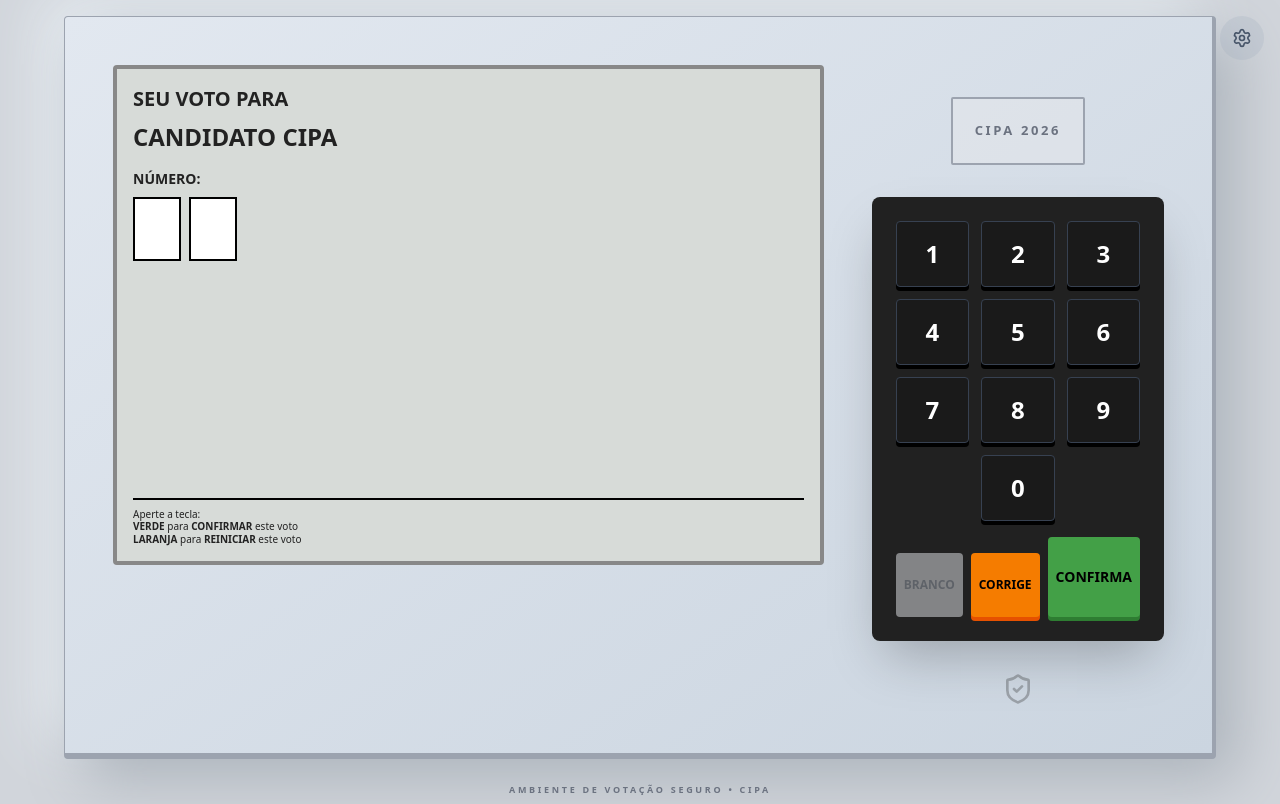
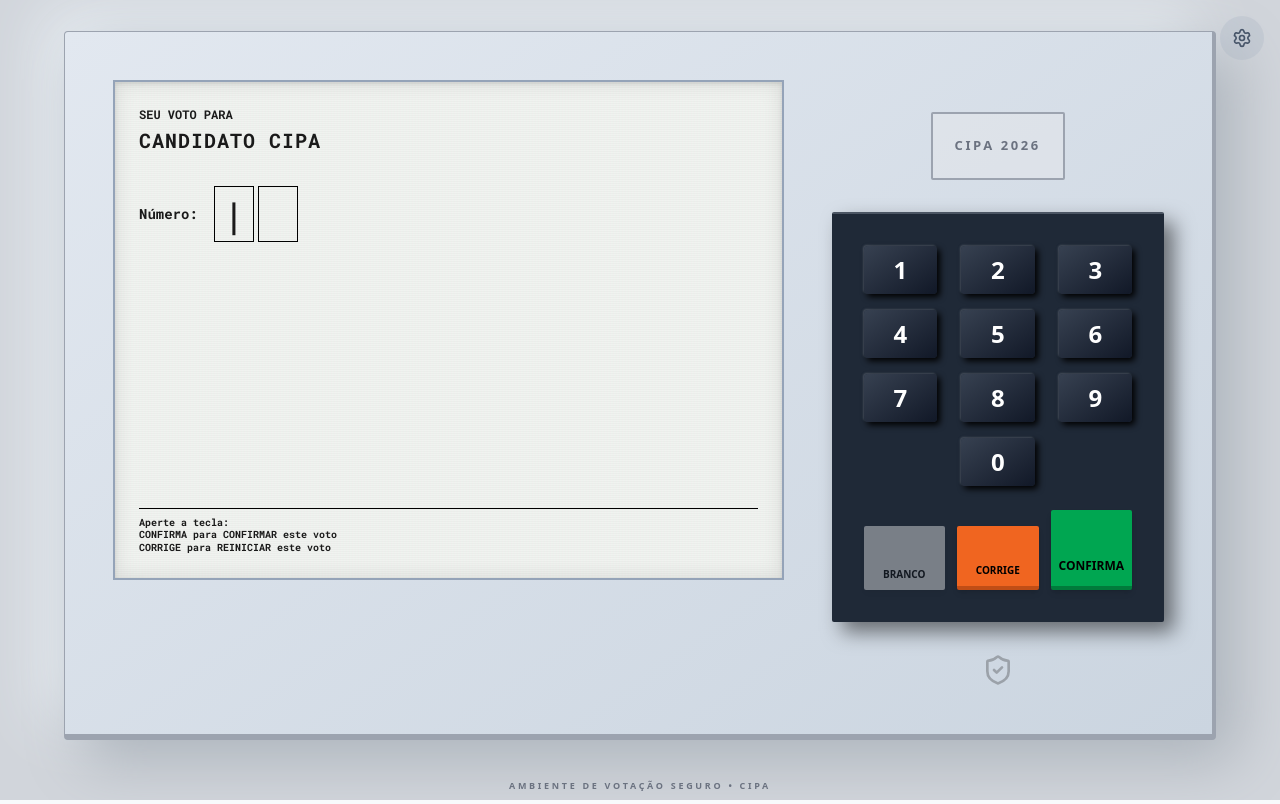
Before and after one commit to teca-admin/CIPA-2026, a React (Vite) app: page / in a window 1280 px wide. Built offline with nearby package versions, Linux system fonts and the light colour scheme; no server answers; the database is empty.

Commit message:
feat: Enhance UI and component structure
Refactored UI components, improving styling and organization.
Updated component imports to use `.tsx` extensions for clarity.
Adjusted the main application structure for better maintainability.
Enhanced the visual presentation of the voting screen and keypad.

```diff
--- a/components/Keypad.tsx
+++ b/components/Keypad.tsx
@@ -1,6 +1,6 @@
 
 import React from 'react';
-import { audioService } from '../services/audioService';
+import { audioService } from '../services/audioService.ts';
 
 interface KeypadProps {
   onNumberClick: (num: string) => void;
@@ -18,13 +18,13 @@ const Keypad: React.FC<KeypadProps> = ({ onNumberClick, onBranco, onCorrige, onC
   };
 
   return (
-    <div className="bg-[#212121] p-6 rounded-lg shadow-2xl flex flex-col gap-4 w-full max-w-sm">
-      <div className="grid grid-cols-3 gap-3">
+    <div className="bg-[#1f2937] p-8 rounded-sm shadow-[10px_10px_20px_rgba(0,0,0,0.5)] flex flex-col gap-6 w-full max-w-[340px] border-t-2 border-gray-600">
+      <div className="grid grid-cols-3 gap-x-6 gap-y-4">
         {buttons.slice(0, 9).map((num) => (
           <button
             key={num}
             onClick={() => handleKeyClick(num)}
-            className="bg-[#1a1a1a] text-white text-2xl font-bold py-4 rounded shadow-[0_4px_0_0_rgba(0,0,0,1)] active:shadow-none active:translate-y-1 transition-all border border-gray-700"
+            className="btn-teclado h-12 text-2xl font-bold"
           >
             {num}
           </button>
@@ -32,30 +32,29 @@ const Keypad: React.FC<KeypadProps> = ({ onNumberClick, onBranco, onCorrige, onC
         <div />
         <button
           onClick={() => handleKeyClick('0')}
-          className="bg-[#1a1a1a] text-white text-2xl font-bold py-4 rounded shadow-[0_4px_0_0_rgba(0,0,0,1)] active:shadow-none active:translate-y-1 transition-all border border-gray-700"
+          className="btn-teclado h-12 text-2xl font-bold"
         >
           0
         </button>
         <div />
       </div>
 
-      <div className="flex gap-2 mt-4 h-16">
+      <div className="grid grid-cols-3 gap-3 mt-4 h-16">
         <button
           disabled
-          className="flex-1 bg-gray-200 text-gray-400 text-xs font-bold uppercase p-2 rounded cursor-not-allowed opacity-50"
-          title="Votos em branco não são permitidos nesta eleição"
+          className="bg-white text-black text-[10px] font-bold uppercase p-2 rounded-sm shadow-md opacity-40 cursor-not-allowed flex items-end justify-center pb-2"
         >
           Branco
         </button>
         <button
           onClick={() => { audioService.playBeep(); onCorrige(); }}
-          className="flex-1 bg-[#f57c00] text-black text-xs font-bold uppercase p-2 rounded shadow-[0_4px_0_0_#e65100] active:shadow-none active:translate-y-1 transition-all"
+          className="bg-[#f06520] text-black text-[10px] font-bold uppercase p-2 rounded-sm shadow-md border-b-4 border-[#c04d16] active:border-b-0 active:translate-y-1 transition-all flex items-end justify-center pb-2"
         >
           Corrige
         </button>
         <button
           onClick={onConfirma}
-          className="flex-[1.5] bg-[#43a047] text-black text-sm font-bold uppercase p-2 rounded shadow-[0_4px_0_0_#2e7d32] active:shadow-none active:translate-y-1 transition-all h-20 -mt-4"
+          className="bg-[#00a651] text-black text-xs font-bold uppercase p-2 rounded-sm shadow-md border-b-4 border-[#007b3b] active:border-b-0 active:translate-y-1 transition-all h-20 -mt-4 flex items-end justify-center pb-3"
         >
           Confirma
         </button>
--- a/components/VotingScreen.tsx
+++ b/components/VotingScreen.tsx
@@ -1,7 +1,7 @@
 
 import React from 'react';
-import { Candidate } from '../types';
-import { sanitizeImageUrl } from '../utils/urlHelper';
+import { Candidate } from '../types.ts';
+import { sanitizeImageUrl } from '../utils/urlHelper.ts';
 
 interface VotingScreenProps {
   number: string;
@@ -16,74 +16,72 @@ const FALLBACK_PHOTO = 'https://cdn-icons-png.flaticon.com/512/149/149071.png';
 const VotingScreen: React.FC<VotingScreenProps> = ({ number, candidate, isBranco, isNulo, isVoted }) => {
   if (isVoted) {
     return (
-      <div className="w-full h-full bg-[#d7dbd8] flex items-center justify-center border-4 border-[#888] rounded p-4 urna-screen-shadow">
-        <h1 className="text-8xl font-black text-[#333] tracking-widest animate-pulse">FIM</h1>
+      <div className="w-full h-full lcd-screen flex items-center justify-center p-4 relative overflow-hidden">
+        <div className="lcd-scanline absolute inset-0"></div>
+        <h1 className="text-9xl font-black text-[#1a1a1a] tracking-tighter font-urna z-20">FIM</h1>
       </div>
     );
   }
 
   return (
-    <div className="w-full h-full bg-[#d7dbd8] flex flex-col border-4 border-[#888] rounded p-4 urna-screen-shadow text-[#222]">
-      <div className="flex-1 flex flex-col">
-        <div className="text-xl font-bold mb-2">SEU VOTO PARA</div>
-        <div className="text-2xl font-bold mb-4 uppercase">Candidato CIPA</div>
+    <div className="w-full h-full lcd-screen flex flex-col p-6 text-[#1a1a1a] relative overflow-hidden font-urna">
+      <div className="lcd-scanline absolute inset-0"></div>
 
-        {isBranco ? (
-          <div className="flex-1 flex items-center justify-center">
-            <h2 className="text-3xl font-bold text-red-600">VOTO NÃO PERMITIDO</h2>
+      <div className="flex-1 flex flex-col z-20">
+        <div className="text-xs font-bold mb-1">SEU VOTO PARA</div>
+        <div className="text-xl font-bold mb-8 uppercase tracking-wider">Candidato CIPA</div>
+
+        <div className="flex gap-8">
+          <div className="flex flex-col gap-6 flex-1">
+            <div className="flex items-center gap-4">
+              <span className="text-sm font-bold">Número:</span>
+              <div className="flex gap-1">
+                {[0, 1].map((idx) => (
+                  <div key={idx} className="w-10 h-14 border-[1px] border-black flex items-center justify-center text-4xl font-bold bg-transparent">
+                    {number[idx] || ''}
+                    {number.length === idx && <span className="animate-[pulse_0.5s_infinite]">|</span>}
                   </div>
-        ) : (
-          <div className="flex gap-4">
-            <div className="flex flex-col gap-2">
-              <span className="text-sm font-bold uppercase">Número:</span>
-              <div className="flex gap-2">
-                <div className="w-12 h-16 border-2 border-black flex items-center justify-center text-4xl font-bold bg-white">
-                  {number[0] || ''}
-                </div>
-                <div className="w-12 h-16 border-2 border-black flex items-center justify-center text-4xl font-bold bg-white">
-                  {number[1] || ''}
+                ))}
               </div>
             </div>
 
             {candidate && (
-                <div className="mt-4 flex flex-col gap-2">
+              <div className="space-y-4 animate-in fade-in duration-300">
                 <div>
-                    <span className="text-sm font-bold uppercase">Nome: </span>
-                    <span className="text-xl font-bold uppercase">{candidate.name}</span>
+                  <div className="text-[10px] font-bold opacity-60">Nome:</div>
+                  <div className="text-xl font-bold uppercase">{candidate.name}</div>
                 </div>
               </div>
             )}
 
             {isNulo && number.length === 2 && (
-                <div className="mt-4 flex flex-col bg-red-100 p-3 rounded border border-red-300">
-                   <h2 className="text-sm font-black text-red-700 leading-tight uppercase">Número Inválido</h2>
-                   <h2 className="text-lg font-black uppercase mt-1 text-red-600">Por favor, Selecione um dos candidatos</h2>
+              <div className="mt-4 flex flex-col">
+                 <h2 className="text-2xl font-black bg-[#1a1a1a] text-[#f1f3f1] px-2 py-1 inline-block w-fit">NÚMERO ERRADO</h2>
+                 <h2 className="text-xs font-bold uppercase mt-2 text-red-800">Por favor, Selecione um dos candidatos</h2>
               </div>
             )}
           </div>
 
           {candidate && (
-              <div className="ml-auto w-32 h-40 border-2 border-black bg-white flex items-center justify-center overflow-hidden">
+            <div className="ml-auto flex flex-col items-center">
+              <div className="w-32 h-40 border-[1px] border-black bg-white flex items-center justify-center overflow-hidden grayscale contrast-125">
                 <img
                   src={sanitizeImageUrl(candidate.photoUrl)}
                   alt={candidate.name}
                   className="w-full h-full object-cover"
-                  referrerPolicy="no-referrer"
-                  onError={(e) => {
-                    console.error("Erro ao carregar foto na urna:", candidate.photoUrl);
-                    e.currentTarget.src = FALLBACK_PHOTO;
-                  }}
+                  onError={(e) => e.currentTarget.src = FALLBACK_PHOTO}
                 />
+              </div>
+              <span className="text-[8px] mt-1 font-bold opacity-50 uppercase">Fotos Oficiais CIPA</span>
             </div>
           )}
         </div>
-        )}
       </div>
 
-      <div className="border-t-2 border-black mt-4 pt-2 text-[10px] leading-tight">
+      <div className="border-t-[1px] border-black mt-auto pt-2 text-[10px] leading-tight z-20">
         Aperte a tecla:<br />
-        <span className="font-bold">VERDE</span> para <span className="font-bold">CONFIRMAR</span> este voto<br />
-        <span className="font-bold">LARANJA</span> para <span className="font-bold">REINICIAR</span> este voto
+        <span className="font-bold">CONFIRMA</span> para <span className="font-bold">CONFIRMAR</span> este voto<br />
+        <span className="font-bold">CORRIGE</span> para <span className="font-bold">REINICIAR</span> este voto
       </div>
     </div>
   );
--- a/index.html
+++ b/index.html
@@ -56,7 +56,6 @@
             pointer-events: none;
             z-index: 10;
         }
-        /* Custom scrollbar for Admin */
         ::-webkit-scrollbar {
             width: 8px;
         }
@@ -66,9 +65,6 @@
         ::-webkit-scrollbar-thumb {
             background: #cbd5e1;
             border-radius: 4px;
-        }
-        ::-webkit-scrollbar-thumb:hover {
-            background: #94a3b8;
         }
     </style>
 <script type="importmap">
@@ -87,5 +83,7 @@
 </head>
 <body>
     <div id="root"></div>
+    <!-- Inclusão explícita do script do módulo -->
+    <script type="module" src="./index.tsx"></script>
 </body>
 </html>
--- a/index.tsx
+++ b/index.tsx
@@ -1,7 +1,7 @@
 
 import React from 'react';
 import ReactDOM from 'react-dom/client';
-import App from './App';
+import App from './App.tsx';
 
 const rootElement = document.getElementById('root');
 if (!rootElement) {
```
Also changed, not shown: App.tsx (+6 -7 lines), components/AdminDashboard.tsx (+3 -10 lines). Lines whose indentation alone changed are shown as unchanged.
